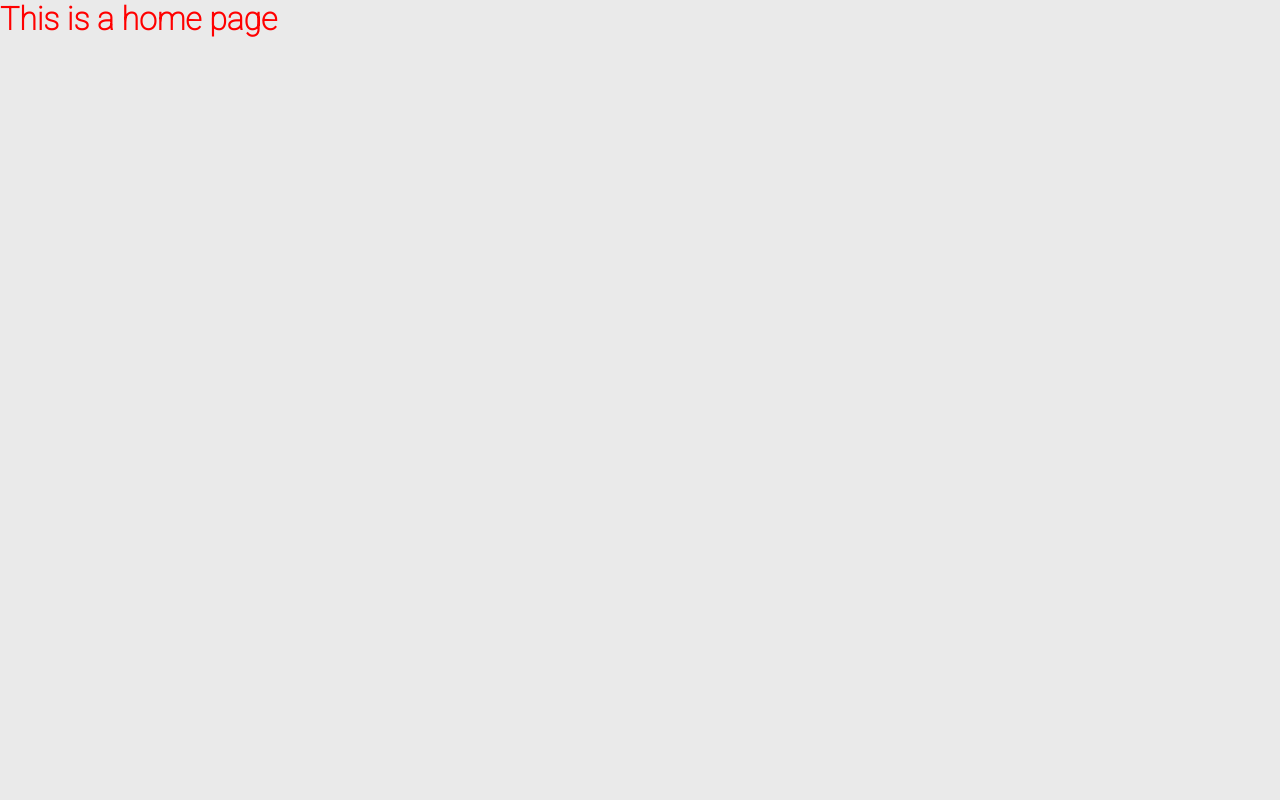
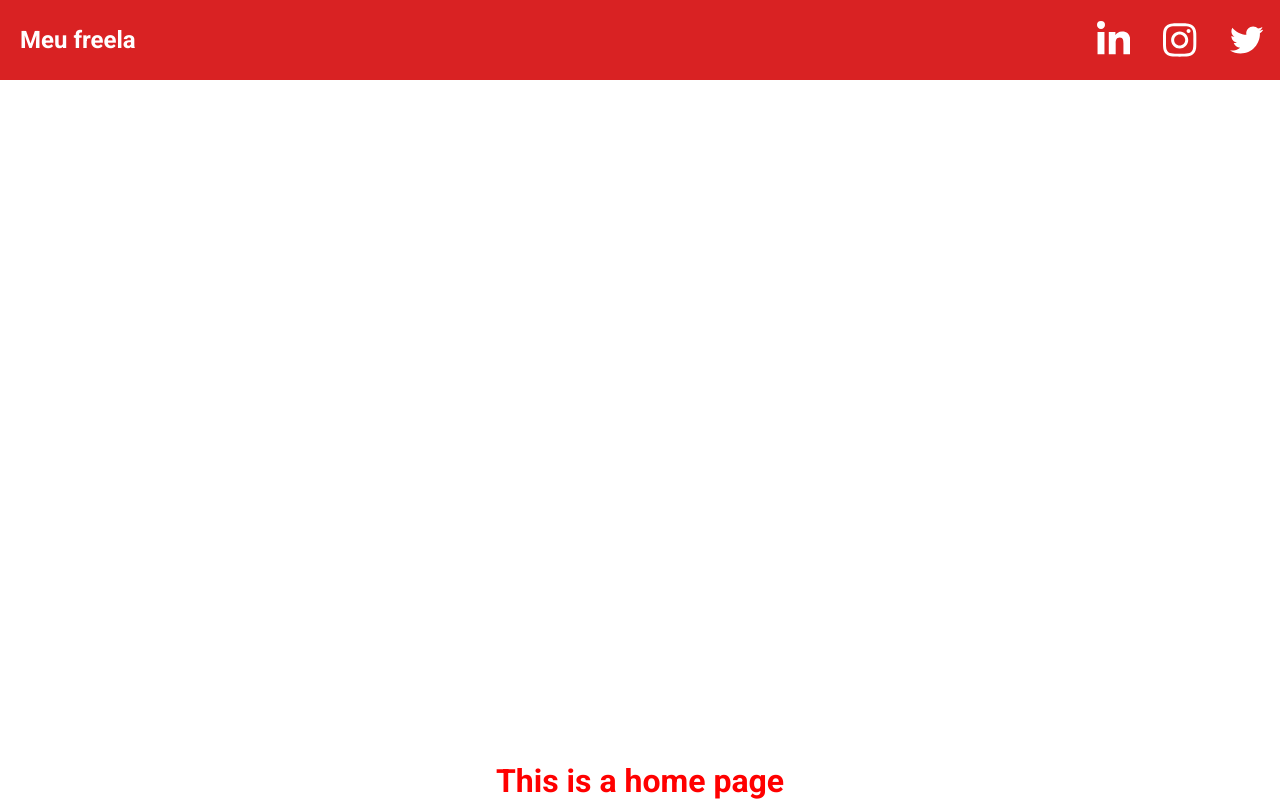
Before and after one commit to GuiCoelho-S/dev-challenger01, a React (Create React App) app: page / in a window 1280 px wide. Built offline with nearby package versions, Linux system fonts and the light colour scheme.

Commit message:
criação do cabeçalho

```diff
--- a/public/index.html
+++ b/public/index.html
@@ -16,6 +16,9 @@
   <link rel="preconnect" href="https://fonts.googleapis.com">
   <link rel="preconnect" href="https://fonts.gstatic.com" crossorigin>
   <link href="https://fonts.googleapis.com/css2?family=Roboto:wght@100&display=swap" rel="stylesheet">
+  <link rel="preconnect" href="https://fonts.googleapis.com">
+  <link rel="preconnect" href="https://fonts.gstatic.com" crossorigin>
+  <link href="https://fonts.googleapis.com/css2?family=Roboto:wght@700&display=swap" rel="stylesheet">
   <!--
       Notice the use of %PUBLIC_URL% in the tags above.
       It will be replaced with the URL of the `public` folder during the build.
--- /dev/null
+++ b/src/components/Footer/style.ts
@@ -0,0 +1,5 @@
+import styled from 'styled-components';
+
+export const TItle = styled.h1`
+  color:red;
+`;
--- /dev/null
+++ b/src/components/Header/index.tsx
@@ -0,0 +1,23 @@
+import { ContainerColor } from '../../design/container';
+import { redContainer } from '../../globalStyle';
+import * as S from './style';
+
+import { FaLinkedinIn, FaInstagram, FaTwitter } from 'react-icons/fa';
+
+const Header:React.FC = () => {
+
+    return(
+        <ContainerColor color={redContainer}>
+            <S.ContainerHeader>
+                <h1>Meu freela</h1>
+                <S.SocialMedias>
+                    <a href="/" ><FaLinkedinIn /></a>
+                    <a href="/" ><FaInstagram /></a>
+                    <a href="/" ><FaTwitter /></a>
+                </S.SocialMedias>
+            </S.ContainerHeader>
+        </ContainerColor>
+    )
+}
+
+export default Header;
--- /dev/null
+++ b/src/components/Header/style.ts
@@ -0,0 +1,39 @@
+import styled from 'styled-components';
+
+export const ContainerHeader = styled.header`
+  width:clamp(300px, 100%, 1440px);
+  height:80px;
+
+  display:flex;
+  justify-content:space-between;
+  align-items:center;
+
+  h1 {
+    font-size:1.5rem;
+    font-weight:700;
+    color:#fff;
+    padding-left:20px;
+  }
+`;
+
+export const SocialMedias = styled.article`
+
+display:flex;
+width:200px;
+height: 100%;
+align-items:center;
+
+a {
+  width:100%;
+  height:100%;
+  display: flex;
+  align-items:center;
+  justify-content:center;
+
+  svg {
+    height:50%;
+    width:50%;
+    fill:white;
+  }
+}
+`
--- /dev/null
+++ b/src/design/container.ts
@@ -0,0 +1,7 @@
+import styled from 'styled-components';
+
+export const ContainerColor = styled.div`
+  width:100%;
+  height:auto;
+  background-color:${(props) => props.color};
+`;
--- a/src/globalStyle/index.js
+++ b/src/globalStyle/index.ts
@@ -14,12 +14,14 @@ body {
 }
 
 :root {
-    --grey:#EAEAEA;
     --black:#333333;
-    --white:#ffffff;
-    --red:#EE5253;
+    --red_light:#EE5253;
     --green:#10AC84;
 }
 `
 
 export default GlobalStyle;
+
+export const redContainer = '#D92223';
+export const greyContainer = '#EAEAEA';
+export const whiteContainer = '#FFFFFF';
--- a/src/pages/Home/index.tsx
+++ b/src/pages/Home/index.tsx
@@ -1,9 +1,14 @@
 import React from 'react';
+import Header from '../../components/Header';
 import * as S from './style';
 
 const Home: React.FC = () => {
     return(
-        <S.Title>This is a home page</S.Title>
+        <S.HomeContainer>
+            <Header />
+            <S.Title>This is a home page</S.Title>
+        </S.HomeContainer>
+
     )
 }
 
--- a/src/pages/Home/style.ts
+++ b/src/pages/Home/style.ts
@@ -3,3 +3,14 @@ import styled from 'styled-components';
 export const Title = styled.h1`
 color:red;
 `;
+
+export const HomeContainer = styled.div`
+margin:0 auto;
+min-height:100vh;
+height:100%;
+width:100%;
+display:flex;
+flex-direction:column;
+justify-content:space-between;
+align-items:center;
+`
```
Also changed, not shown: src/components/Footer/index.tsx (added, +10 -0 lines), src/assets/img/image-02.png (added), 1 other file (tests, documents, lock files or other folders).
